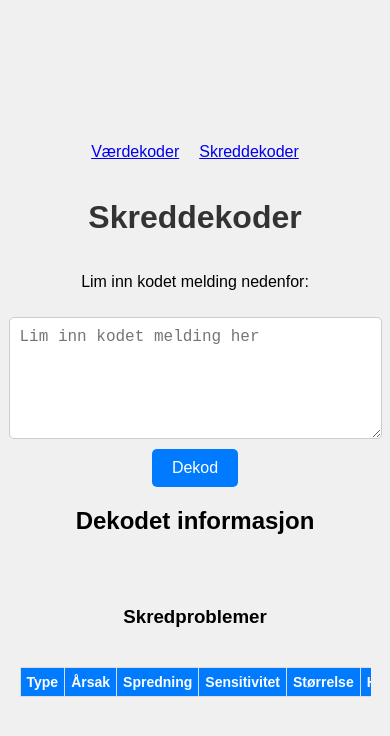
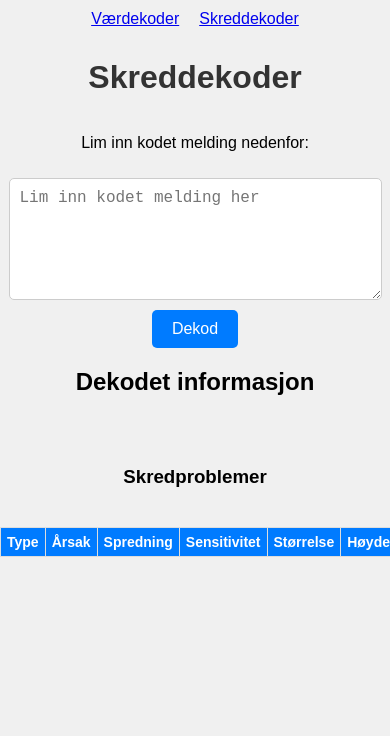
Before and after one commit to palchrb/YrDecoder, a plain HTML site: page avalanche.html in a window 390 px wide. Drawn offline with Linux system fonts and the light colour scheme.

Commit message:
Update avalanche.html

```diff
--- a/avalanche.html
+++ b/avalanche.html
@@ -12,7 +12,7 @@
             display: flex;
             flex-direction: column;
             align-items: center;
-            justify-content: center;
+            justify-content: flex-start;
             min-height: 100vh;
             background-color: #f0f0f0;
         }
@@ -46,12 +46,18 @@
             background-color: #0056b3;
         }
 
+        /* Innpakning for tabellen */
+        .table-container {
+            width: 100%;
+            overflow-x: auto; /* Gjør tabellen skrollbar horisontalt */
+            margin: 20px 0;
+        }
+
         table {
-            width: 90%;
+            width: 100%;
             max-width: 600px;
             border-collapse: collapse;
-            margin: 20px 0;
-            overflow-x: auto;
+            margin: 0 auto;
         }
 
         th, td {
@@ -69,17 +75,11 @@
             background-color: #f2f2f2;
         }
 
-        /* Legg til scroll for små skjermer */
+        /* Media Query for små skjermer */
         @media screen and (max-width: 600px) {
-            table {
-                display: block;
-                overflow-x: auto;
-                white-space: nowrap;
-            }
-
             th, td {
+                font-size: 14px;
                 padding: 6px;
-                font-size: 14px;
             }
         }
     </style>
@@ -87,7 +87,7 @@
 <body>
     <!-- Navigeringsmeny -->
     <nav>
-        <ul style="display: flex; gap: 20px; list-style: none; padding: 0;">
+        <ul style="display: flex; gap: 20px; list-style: none; padding: 0; margin: 10px 0;">
             <li><a href="index.html" id="weatherDecoderLink">Værdekoder</a></li>
             <li><a href="avalanche.html" id="avalancheDecoderLink">Skreddekoder</a></li>
         </ul>
@@ -100,6 +100,9 @@
     <h2>Dekodet informasjon</h2>
     <p id="dangerLevels"></p>
     <h3>Skredproblemer</h3>
+
+    <!-- Innpakning for å sikre responsiv tabell -->
+    <div class="table-container">
         <table id="avalancheTable">
             <thead>
                 <tr>
@@ -116,6 +119,7 @@
                 <!-- Dekodet informasjon vises her -->
             </tbody>
         </table>
+    </div>
 
     <script src="script.js"></script>
 </body>
```
Lines whose indentation alone changed are shown as unchanged.
